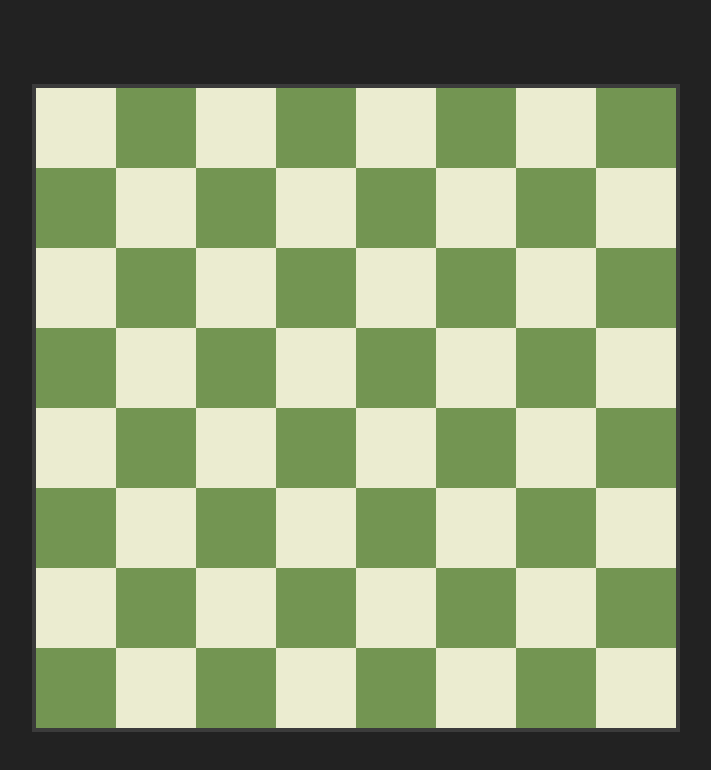
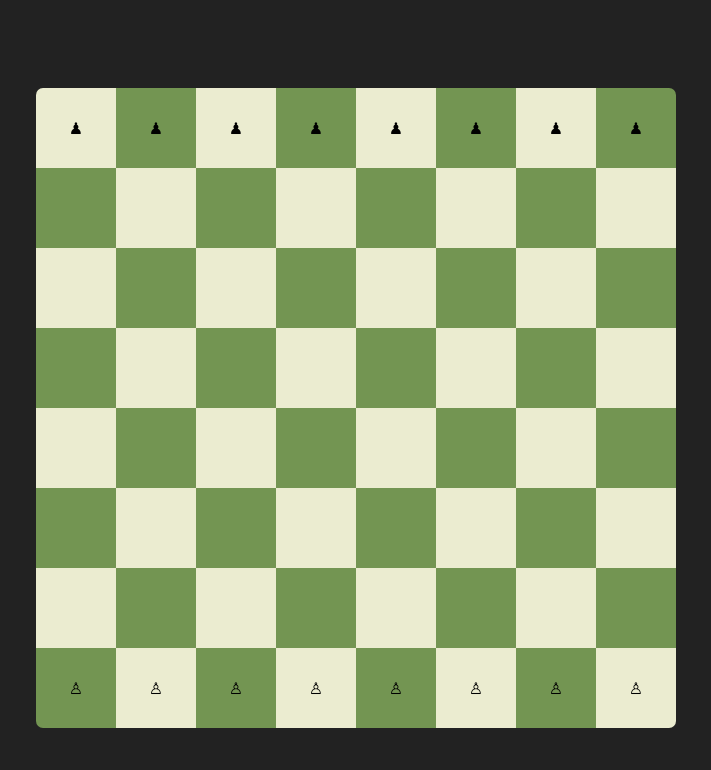
Before and after one commit to endritfaz/chess, a plain HTML site: page index.html in a window 1280 px wide. Shown: the whole page, without its empty margins (284-995 px from the left). Drawn offline with Linux system fonts and the light colour scheme.

Commit message:
added incorrectly sized pawns to board

```diff
--- a/board.js
+++ b/board.js
@@ -1,31 +1,83 @@
-(document.documentElement).className = "dark";
+const WHITE_PAWN = "&#x2659;";
+const BLACK_PAWN = "&#x265F;";
+
+// TODO: User playing as white by default. There will be a switch to toggle this, which will negate this value, and replace the pieces.
+const isPlayingWhite = true;
 
 function colorSquare(square) {
+    const GREEN = "#739552";
+    const WHITE = "#ebecd0";
+
     let column = parseInt(square.id[0]);
     let row = parseInt(square.id[1]);
     let positionSum = row + column;
 
     if (positionSum % 2 == 0) {
-        square.style.backgroundColor = "#739552";
+        square.style.backgroundColor = GREEN;
     }
 
     else {
-        square.style.backgroundColor = "#ebecd0";
+        square.style.backgroundColor = WHITE;
     }
 
 }
+
+function roundCorners() {
+    const topLeftCorner = document.querySelector(`#${CSS.escape("18")}`);
+    const topRightCorner = document.querySelector(`#${CSS.escape("88")}`);
+    const bottomLeftCorner = document.querySelector(`#${CSS.escape("11")}`);
+    const bottomRightCorner = document.querySelector(`#${CSS.escape("81")}`);
+
+    topLeftCorner.classList.add("top-left-corner");
+    topRightCorner.classList.add("top-right-corner");
+    bottomLeftCorner.classList.add("bottom-left-corner");
+    bottomRightCorner.classList.add("bottom-right-corner");
+}
+
 
 const board = document.querySelector("#board");
 
 for (let row = 8; row > 0; row--) {
     for (let column = 1; column < 9; column++) {
         let square = document.createElement("div");
+        square.classList.add("square");
         square.id = `${column}${row}`;
         colorSquare(square);
 
 
         board.appendChild(square);
+    }
+}
+
+roundCorners();
+placePieces();
+
+// TODO: Add functionality for placing the major pieces
+function placePieces() {
+    let playerPawn;
+    let playerPieces
+    let opponentPawn;
+    let opponentPieces;
+
+    if (isPlayingWhite) {
+        playerPawn = WHITE_PAWN;
+        opponentPawn = BLACK_PAWN
+    }
+
+    else {
+        playerPawn = BLACK_PAWN;
+        opponentPawn = WHITE_PAWN;
+    }
 
 
+    const allSquares = Array.from(board.childNodes);
+
+    opponentPawnRow = allSquares.filter((square) => (square.id[1] == '8'));
+    playerPawnRow = allSquares.filter((square) => (square.id[1] == '1'));
+
+    // playerPawnRow and opponentPawnRow should both have length 8
+    for (let i = 0; i < opponentPawnRow.length; i++) {
+        opponentPawnRow[i].innerHTML = opponentPawn;
+        playerPawnRow[i].innerHTML = playerPawn;
     }
 }
--- a/index.html
+++ b/index.html
@@ -5,6 +5,7 @@
     <meta name="viewport" content="width=device-width, initial-scale=1.0">
     <title>Document</title>
     <script defer src="board.js"></script>
+    <script defer src="settings.js"></script>
     <link rel="stylesheet" href="style.css">
 </head>
 <body>
--- /dev/null
+++ b/settings.js
@@ -0,0 +1 @@
+(document.documentElement).className = "dark";
--- a/style.css
+++ b/style.css
@@ -6,9 +6,10 @@ body {
     background-color: var(--color-bg);
 }
 
-.piece {
-    width: 100%;
-    font-size: 500%;
+.square {
+    display: grid;
+    justify-content: center;
+    align-items: center;
 }
 
 .container {
@@ -19,9 +20,25 @@ body {
 }
 
 #board {
-    border: 4px solid #3b3b3b;
+    --corner-border-radius: 7px;
     display: grid;
     /* This makes the squares resize responsively */
     --square-size: clamp(20px, 50vw, calc(min(80vh, 80vw)/8));
     grid-template: repeat(8, var(--square-size)) / repeat(8, var(--square-size));
 }
+
+.top-left-corner {
+    border-top-left-radius: var(--corner-border-radius);
+}
+
+.top-right-corner {
+    border-top-right-radius: var(--corner-border-radius);
+}
+
+.bottom-left-corner {
+    border-bottom-left-radius: var(--corner-border-radius);
+}
+
+.bottom-right-corner {
+    border-bottom-right-radius: var(--corner-border-radius);
+}
```
